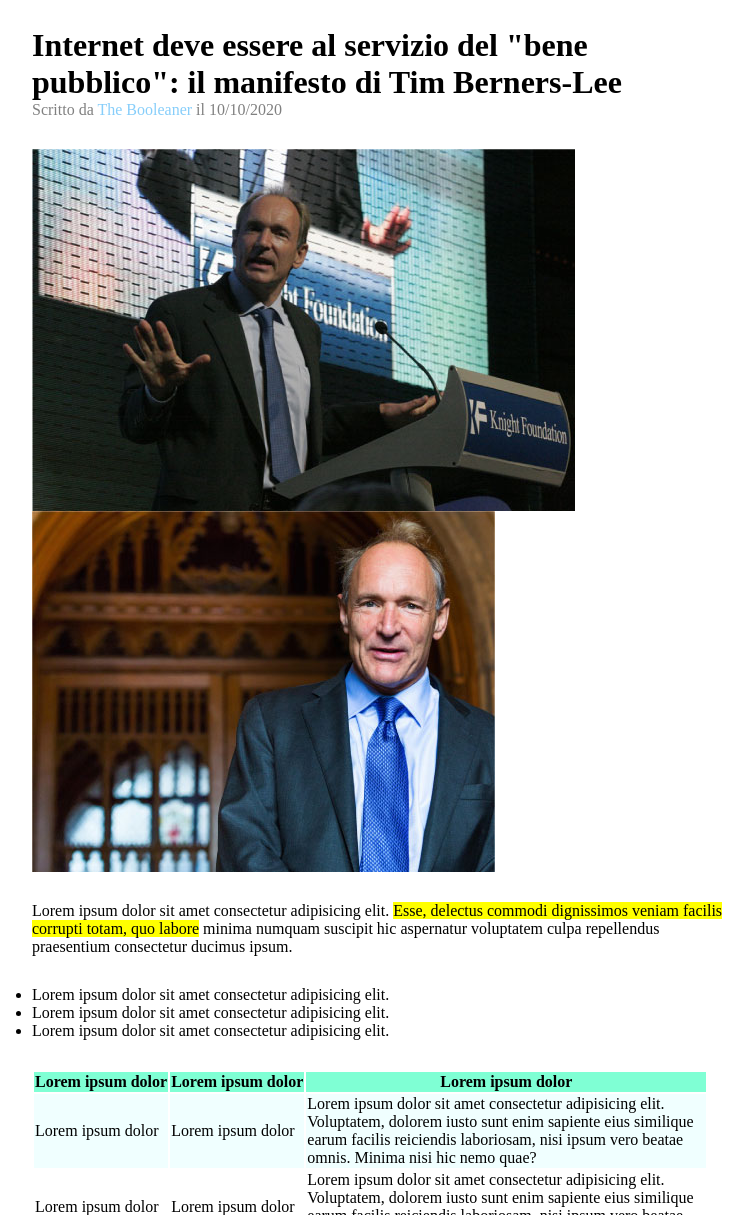
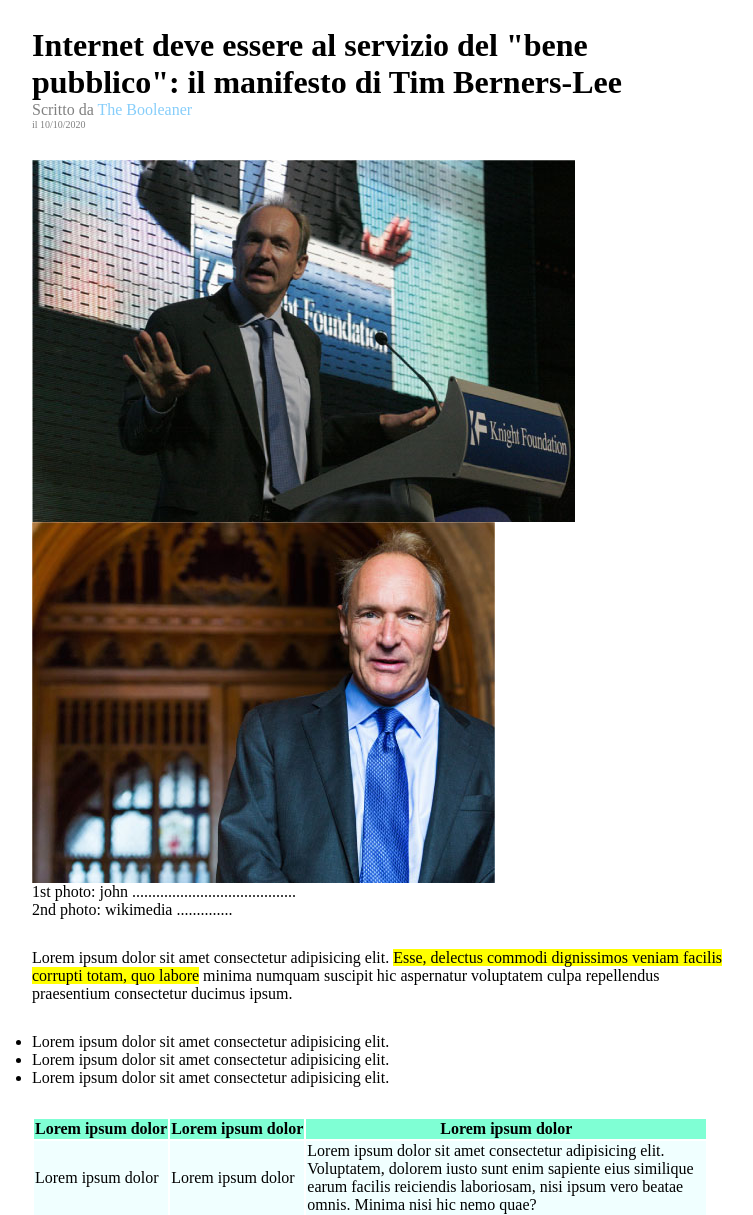
Before and after one commit to Jasczlv/html-css-booleaner, a plain HTML site: page index.html in a window 1280 px wide. Shown: the part 103-1318 px from the top of the page, without its empty margins (18-771 px from the left). Drawn offline with Linux system fonts and the light colour scheme.

Commit message:
DONE maybe

```diff
--- a/css/style.css
+++ b/css/style.css
@@ -16,6 +16,10 @@
     color: gray;
 }
 
+.small-fontsize{
+    font-size: 10px;
+}
+
 .max-width{
     width: 700px;
 }
@@ -27,6 +31,10 @@ ul{
 header>img{
     height: 70%;
     margin-top: 30px;
+}
+
+.block{
+    display: block;
 }
 
 .aquamarine-background {
--- a/index.html
+++ b/index.html
@@ -24,7 +24,7 @@
             <a href="">The Booleaner</a>
         </span>
 
-        <span class="gray">il 10/10/2020</span>
+        <span class="gray block small-fontsize">il 10/10/2020</span>
 
     </div>
 
@@ -37,8 +37,8 @@
         </div>
 
         <div>
-            <span></span>
-            <span></span>
+            <span class="block">1st photo: john .........................................</span>
+            <span class="block">2nd photo: wikimedia ..............</span>
         </div>
 
     </div>
```
